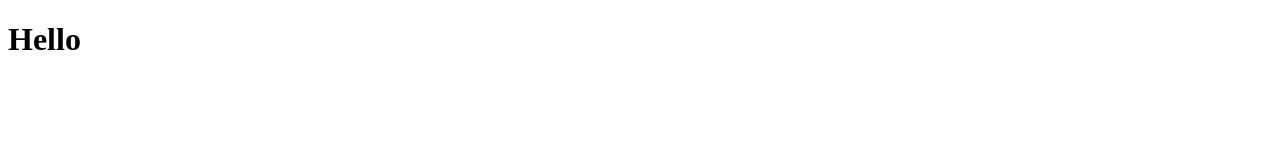
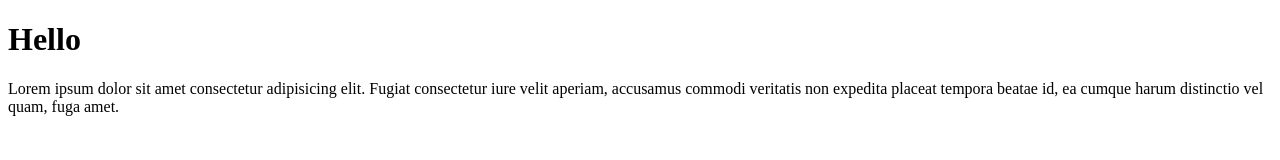
Before and after one commit to oxygen-js/test_git, a plain HTML site: page index.html in a window 1280 px wide. Drawn offline with Linux system fonts and the light colour scheme.

Commit message:
C_test #1

```diff
--- a/index.html
+++ b/index.html
@@ -8,5 +8,8 @@
 </head>
 <body>
     <h1>Hello</h1>
+    <div>
+        Lorem ipsum dolor sit amet consectetur adipisicing elit. Fugiat consectetur iure velit aperiam, accusamus commodi veritatis non expedita placeat tempora beatae id, ea cumque harum distinctio vel quam, fuga amet.
+    </div>
 </body>
 </html>
```
